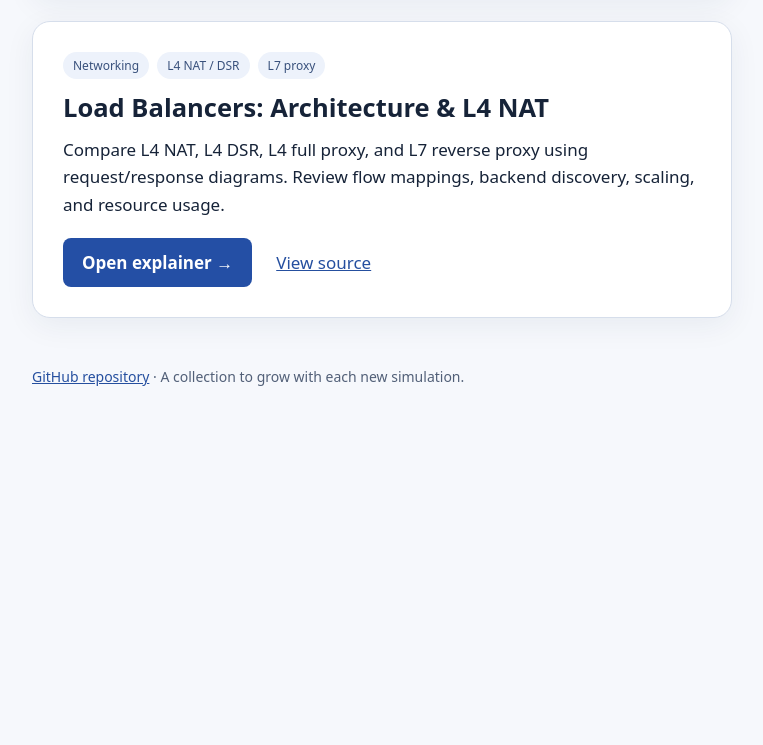
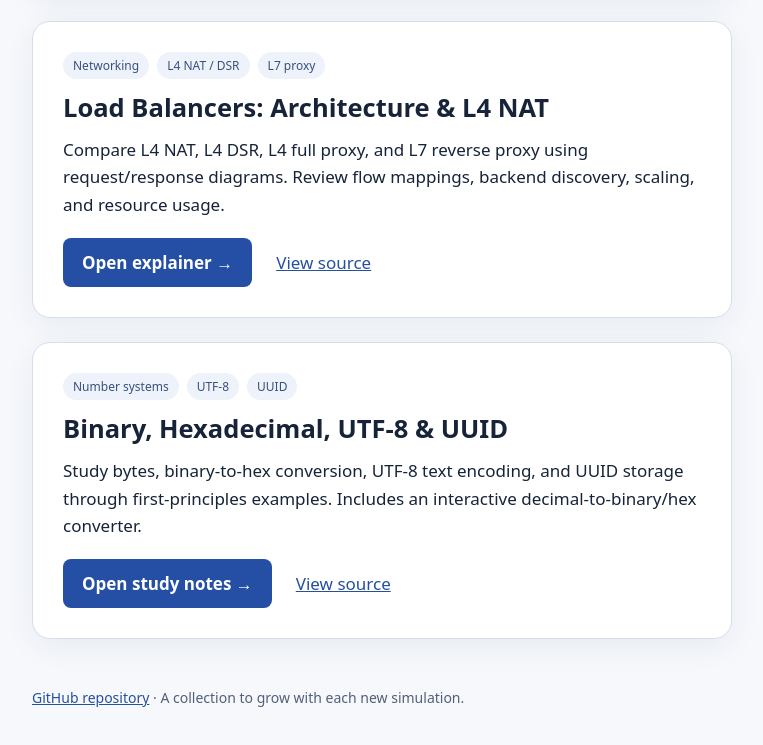
Before and after one commit to tharunworks/simulations, a plain HTML site: page index.html in a window 1280 px wide. Shown: the part 1925-2670 px from the top of the page, without its empty margins (132-895 px from the left). Before the commit the page ends 2377 px from the top, so only its background shows below. Drawn offline with Linux system fonts and the light colour scheme.

Commit message:
Link binary, hex, UTF-8 and UUID notes from simulations homepage

```diff
--- a/index.html
+++ b/index.html
@@ -11,4 +11,5 @@
 <article style="margin-top:24px"><div class="tags"><span class="tag">Redis Pub/Sub</span><span class="tag">WebSocket gateways</span><span class="tag">Kafka comparison</span></div><h2>Redis Pub/Sub + WebSockets: Architecture Explained</h2><p>Learn why WebSocket gateways separate client connections from Redis connections. Step through local fan-out, channel subscriptions, event delivery, and the difference between a Pub/Sub broker and an event streaming platform.</p><div class="links"><a class="launch" href="./redis-pubsub-websockets/">Open explainer →</a><a href="https://github.com/tharunworks/simulations/tree/main/redis-pubsub-websockets">View source</a></div></article>
 
 <article style="margin-top:24px"><div class="tags"><span class="tag">Networking</span><span class="tag">L4 NAT / DSR</span><span class="tag">L7 proxy</span></div><h2>Load Balancers: Architecture &amp; L4 NAT</h2><p>Compare L4 NAT, L4 DSR, L4 full proxy, and L7 reverse proxy using request/response diagrams. Review flow mappings, backend discovery, scaling, and resource usage.</p><div class="links"><a class="launch" href="./load-balancers/">Open explainer →</a><a href="https://github.com/tharunworks/simulations/tree/main/load-balancers">View source</a></div></article>
+<article style="margin-top:24px"><div class="tags"><span class="tag">Number systems</span><span class="tag">UTF-8</span><span class="tag">UUID</span></div><h2>Binary, Hexadecimal, UTF-8 &amp; UUID</h2><p>Study bytes, binary-to-hex conversion, UTF-8 text encoding, and UUID storage through first-principles examples. Includes an interactive decimal-to-binary/hex converter.</p><div class="links"><a class="launch" href="./binary-hex-utf8-uuid/">Open study notes →</a><a href="https://github.com/tharunworks/simulations/tree/main/binary-hex-utf8-uuid">View source</a></div></article>
 <footer><a href="https://github.com/tharunworks/simulations">GitHub repository</a> · A collection to grow with each new simulation.</footer></main></body></html>
```
